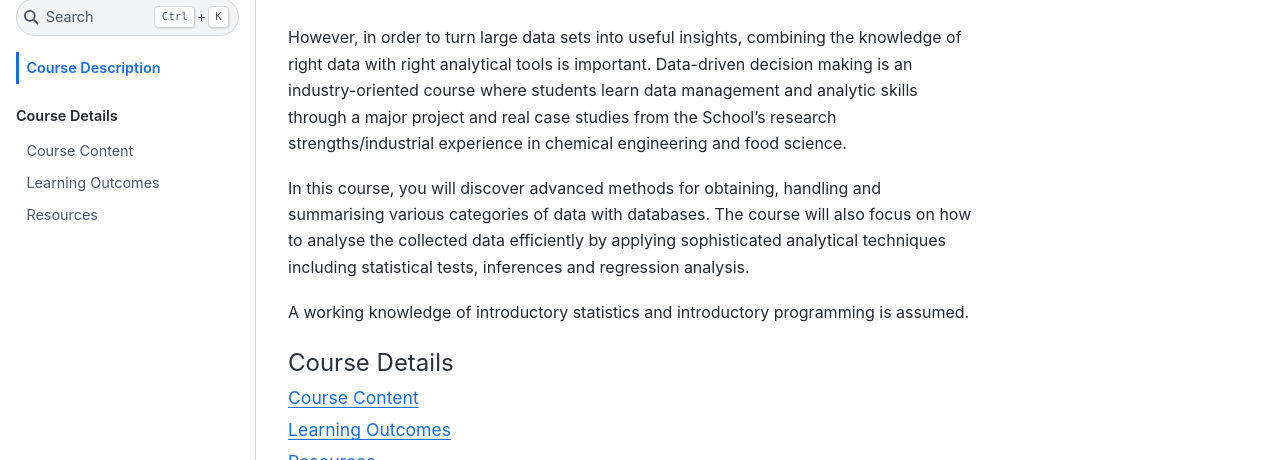
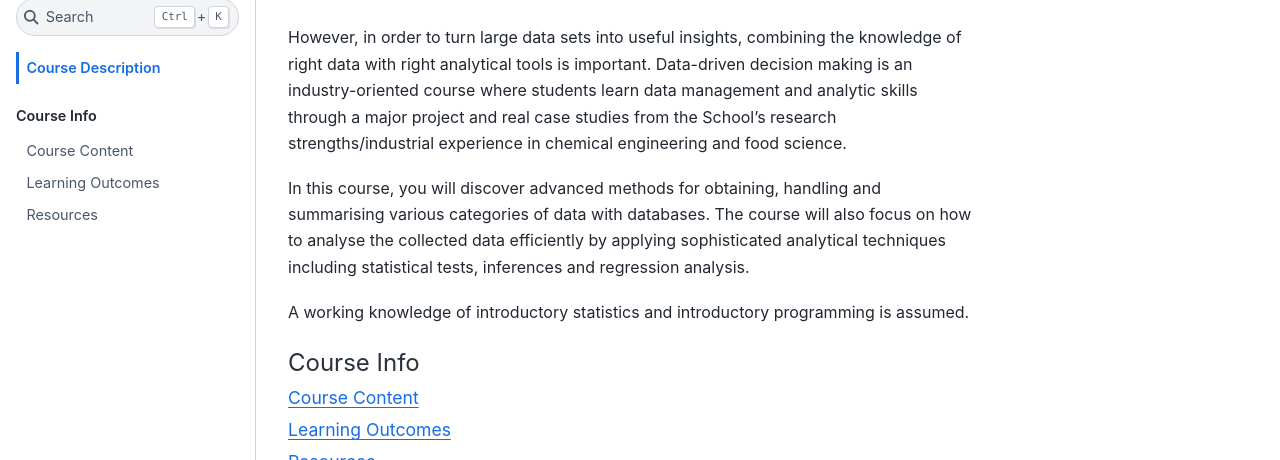
Before and after one commit to yongxinlyu/CEIC6789, a Jupyter Book: the page built from intro.md, in a window 1280 px wide. Shown: the part 208-668 px from the top of the page. Built offline with Jupyter Book 1.0.4 settings and Sphinx 7.4.7 and the Sphinx Book theme 1.1.4, drawn with Linux system fonts in a browser that asks for light colours; pages that are not in the unit, such as notebooks, are missing from menus.

Commit message:
hello world

```diff
--- a/_config.yml
+++ b/_config.yml
@@ -1,7 +1,7 @@
 # Book settings
 # Learn more at https://jupyterbook.org/customize/config.html
 
-title: CEIC6789
+title: Data-Driven Decision Making in Chemical Engineering and Food Science (CEIC6789)
 author: The Jupyter Book Community
 logo: logo.png
 
--- a/_toc.yml
+++ b/_toc.yml
@@ -5,7 +5,7 @@
 root: intro
 
 parts:
-- caption: Course Details
+- caption: Course Info
   numbered: false
   chapters:
   - file: Details/Contents
```
Also changed, not shown: 1 other file.
